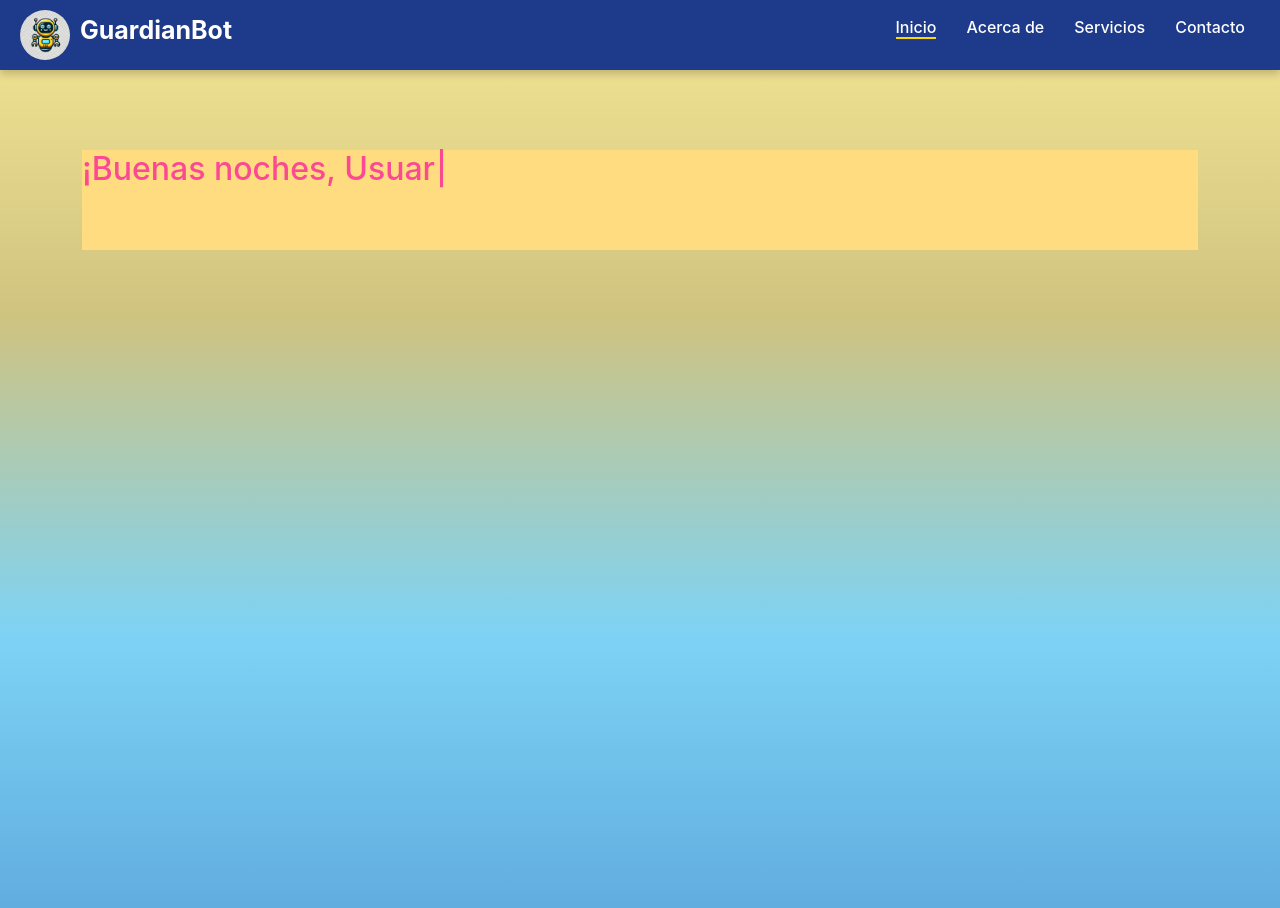
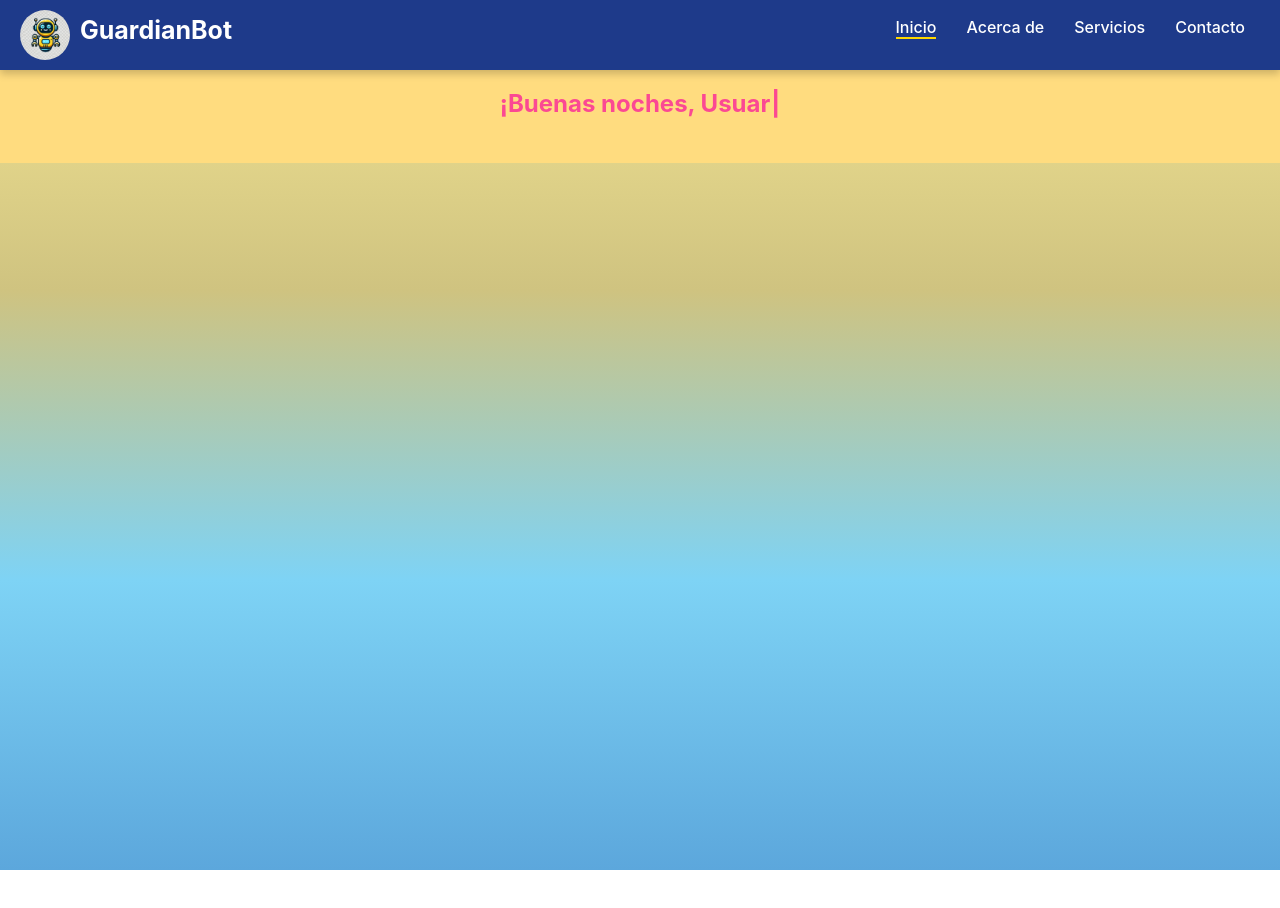
Before and after one commit to dulce2130/robot_iot, a React (Create React App) app in the folder FrontEnd/proyecto/: page /inicio in a window 1280 px wide. Shown: the top 908 px of the page. After the commit the page ends 870 px from the top, so only its background shows below. Built offline with nearby package versions, Linux system fonts and the light colour scheme.

Commit message:
Add saludo nuevo

```diff
--- a/FrontEnd/proyecto/public/index.html
+++ b/FrontEnd/proyecto/public/index.html
@@ -14,34 +14,16 @@
       integrity="sha384-QWTKZyjpPEjISv5WaRU9OFeRpok6YctnYmDr5pNlyT2bRjXh0JMhjY6hW+ALEwIH"
       crossorigin="anonymous">
     <link rel="apple-touch-icon" href="%PUBLIC_URL%/logo192.png" />
-    <!--
-      manifest.json provides metadata used when your web app is installed on a
-      user's mobile device or desktop. See https://developers.google.com/web/fundamentals/web-app-manifest/
-    -->
+
     <link rel="manifest" href="%PUBLIC_URL%/manifest.json" />
-    <!--
-      Notice the use of %PUBLIC_URL% in the tags above.
-      It will be replaced with the URL of the `public` folder during the build.
-      Only files inside the `public` folder can be referenced from the HTML.
 
-      Unlike "/favicon.ico" or "favicon.ico", "%PUBLIC_URL%/favicon.ico" will
-      work correctly both with client-side routing and a non-root public URL.
-      Learn how to configure a non-root public URL by running `npm run build`.
-    -->
     <title>GuardianBot | Sistema De Seguridad Movil</title>
   </head>
   <body>
     <noscript>You need to enable JavaScript to run this app.</noscript>
-    <div id="root"></div>
-    <!--
-      This HTML file is a template.
-      If you open it directly in the browser, you will see an empty page.
+    <div id="root">
 
-      You can add webfonts, meta tags, or analytics to this file.
-      The build step will place the bundled scripts into the <body> tag.
+    </div>
 
-      To begin the development, run `npm start` or `yarn start`.
-      To create a production bundle, use `npm run build` or `yarn build`.
-    -->
   </body>
 </html>
--- a/FrontEnd/proyecto/src/css/inicio.css
+++ b/FrontEnd/proyecto/src/css/inicio.css
@@ -1,13 +1,14 @@
-.container{
-    margin-top: 150px;
-    width: 100%;
-}
-#typewriter{
-    margin-top: 5px;
+.txt-inicial {
+    margin-top: 70px;
+    background: #FFDC7F;
+    padding: 20px;
+    box-sizing: border-box;
 }
 
-.txt-inicial{
-    margin-top: 150px;
-    background: #FFDC7F;
-    height: 100px;
+#typewriter {
+    margin: 0 auto; /* Centra el texto */
+    width: 100%;
+    text-align: center; /* Centra el texto horizontalmente */
+    font-size: 24px; /* Ajusta el tamaño de la fuente */
+    font-weight: bold;
 }
--- a/FrontEnd/proyecto/src/index.css
+++ b/FrontEnd/proyecto/src/index.css
@@ -1,5 +1,5 @@
 body {
-  margin: 0;
+  margin: 0px;
   font-family: -apple-system, BlinkMacSystemFont, 'Segoe UI', 'Roboto', 'Oxygen',
     'Ubuntu', 'Cantarell', 'Fira Sans', 'Droid Sans', 'Helvetica Neue',
     sans-serif;
--- a/FrontEnd/proyecto/src/pages/InicioUser.js
+++ b/FrontEnd/proyecto/src/pages/InicioUser.js
@@ -24,10 +24,9 @@ const Inicio = () => {
         <>
             <NavBar showMenu={true} />
 
-      <div className='container'>
+
             <div className='txt-inicial'>
                 <h2 className="text-primary mb-4" id="typewriter"></h2>
-        </div>
             </div>
         </>
     );
```
Lines whose indentation alone changed are shown as unchanged.
